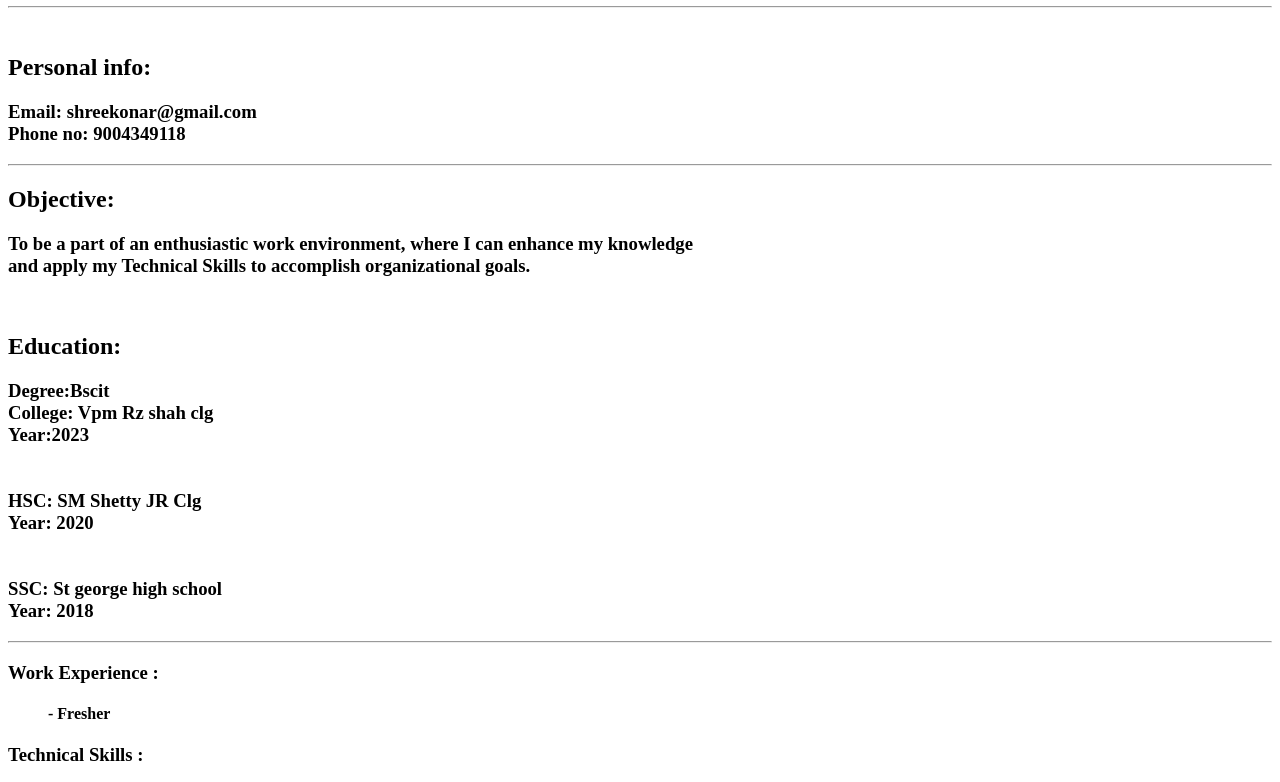
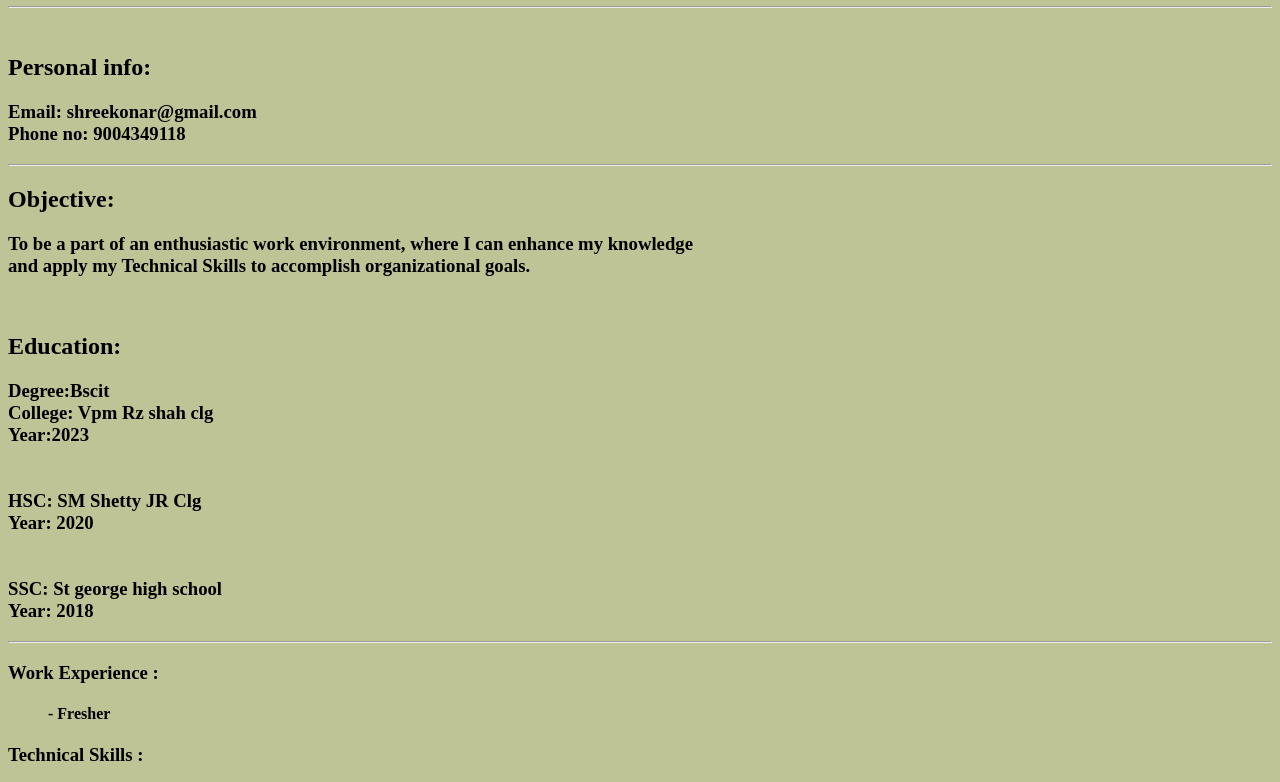
Before and after one commit to shreekonar/my-resume, a plain HTML site: page resume.html in a window 1280 px wide. Shown: the part 132-914 px from the top of the page. Drawn offline with Linux system fonts and the light colour scheme.

Commit message:
Update resume.html

```diff
--- a/resume.html
+++ b/resume.html
@@ -5,7 +5,7 @@
     <meta name="viewport" content="width=device-width, initial-scale=1.0">
     <title>My Resume</title>
 </head>
-<body><img src="profile.png" alt="profile" height="100" width="100" align="right">
+<body bgcolor="#BEC496"><img src="profile.png" alt="profile" height="100" width="100" align="right">
     <h1>Srinivas konar</h1>
     <h1>Bscit Graduate</h1>
     <hr>
```
